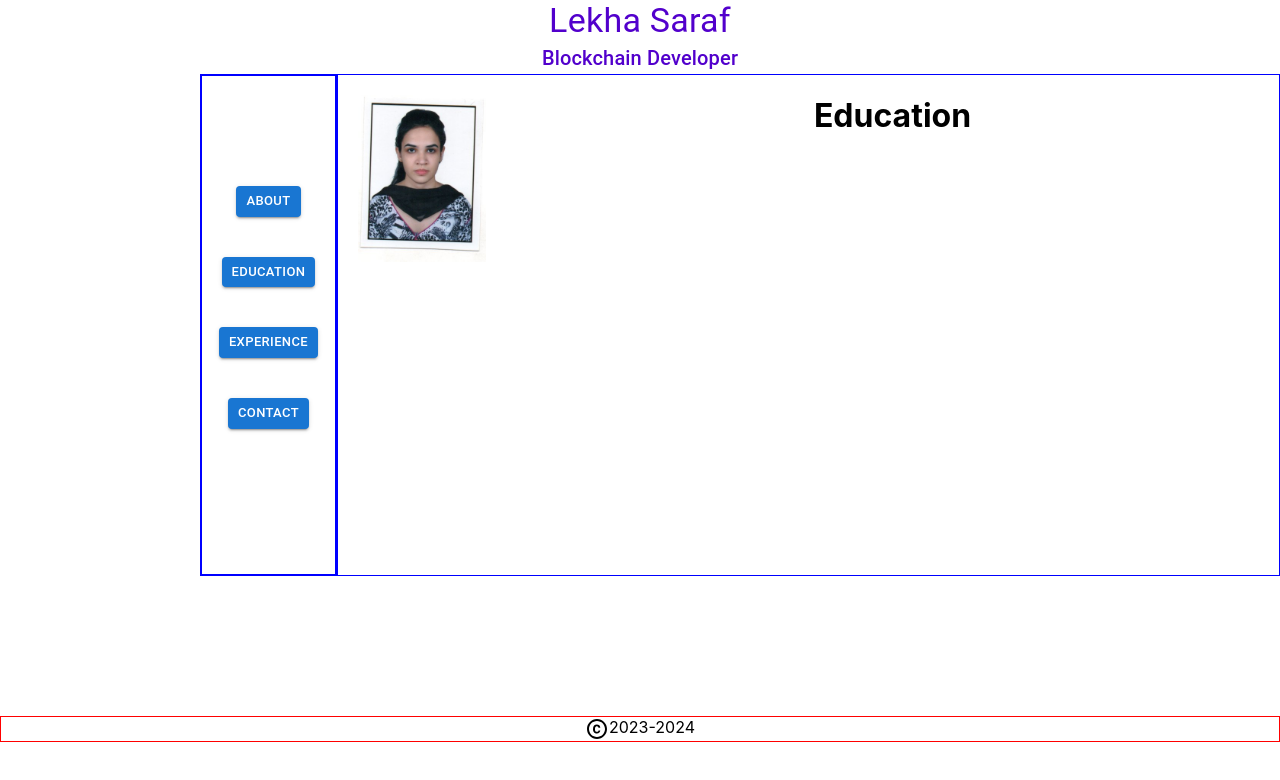
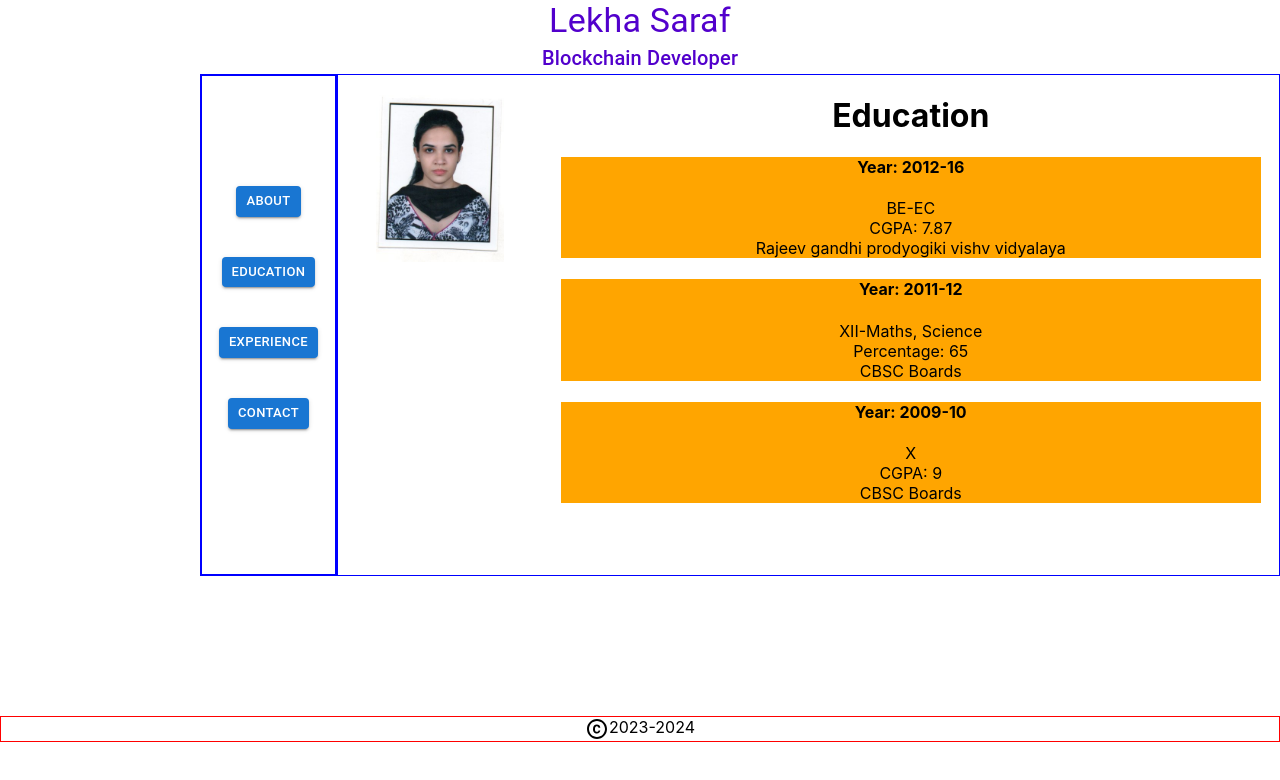
Before and after one commit to devLekha/webprofile, a React (Create React App) app: page / in a window 1280 px wide. Both pictures are taken after a click on the button "EDUCATION". Shown: the top 780 px of the page. Built offline with nearby package versions, Linux system fonts and the light colour scheme.

Commit message:
Education page added

```diff
--- a/src/Pages/Education/index.js
+++ b/src/Pages/Education/index.js
@@ -1,6 +1,32 @@
+import {Box} from '@mui/material'
 const Education=()=>{
-    return(
-        <h1>Education</h1>
+    return(<Box style={{width:700}}>
+    <h1>Education</h1>
+    <Box sx={{
+        backgroundColor: 'orange',
+      }}>
+        <h4>Year: 2012-16</h4>
+        BE-EC<br/>
+        CGPA: 7.87<br/>
+        Rajeev gandhi prodyogiki vishv vidyalaya
+        </Box>
+        <Box  sx={{
+        backgroundColor: 'orange',
+      }}>
+        <h4>Year: 2011-12</h4>
+        XII-Maths, Science<br/>
+        Percentage: 65<br/>
+        CBSC Boards
+        </Box>
+        <Box  sx={{
+        backgroundColor: 'orange',
+      }}>
+        <h4>Year: 2009-10</h4>
+        X<br/>
+        CGPA: 9<br/>
+        CBSC Boards
+        </Box>
+        </Box>
     )
 }
 export default Education;
--- a/src/components/Profile/index.js
+++ b/src/components/Profile/index.js
@@ -26,19 +26,19 @@ const myTab = ()=>{
 return(
   <Box style={{display:'flex', marginLeft:200}}>
     <Sidebar changeNum={changeNum}/>
-    <Box style={{height:500, border:'1px solid blue', width:1000}}>
+    <Box style={{height:500, border:'1px solid blue', width:1000, display:'flex', justifyContent:'space-around'}}>
      <Box  component="img"
         sx={{
           maxHeight: { xs: 233, md: 167 },
           maxWidth: { xs: 350, md: 250 },
         }}
-        style={{float:'left', margin:20}}
+        style={{ margin:20}}
         alt="The house from the offer."
         src="./157.jpg"
       />
-      {myTab()}
+      <Box>{myTab()}</Box>
+      </Box>
 
-    </Box>
     </Box>
 )
 }
```
